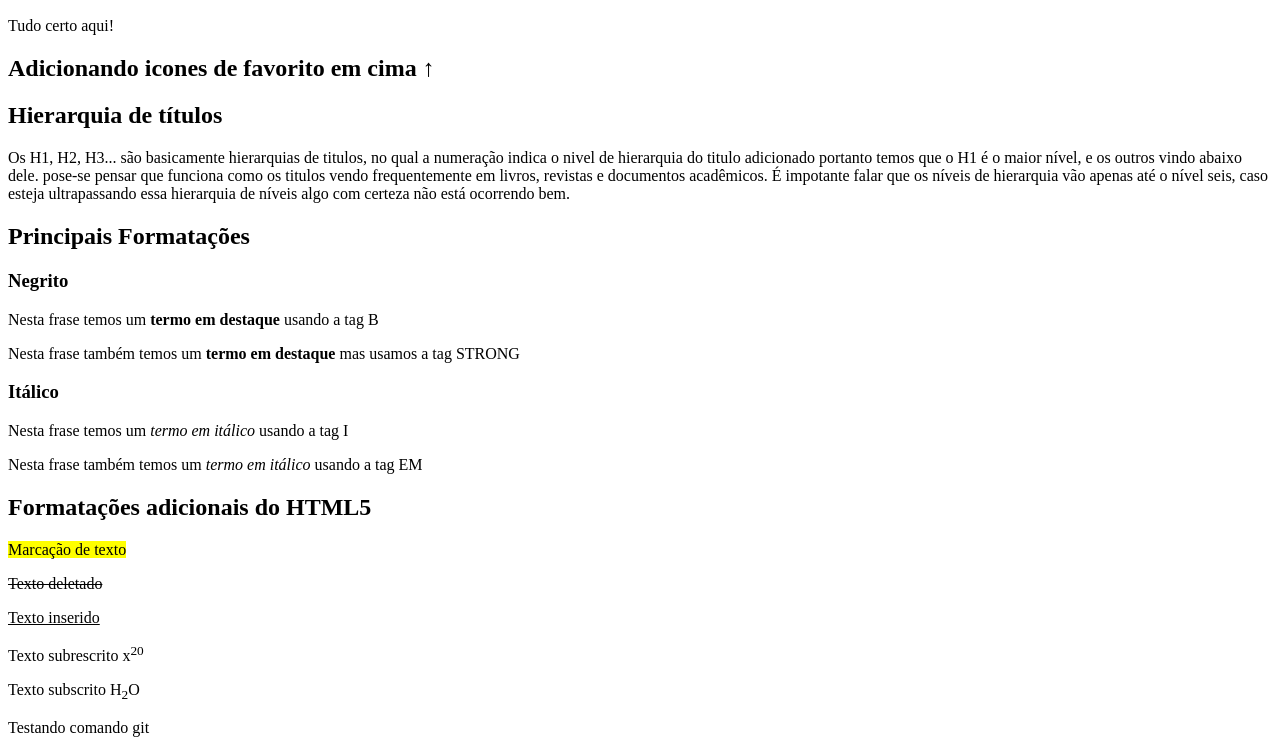
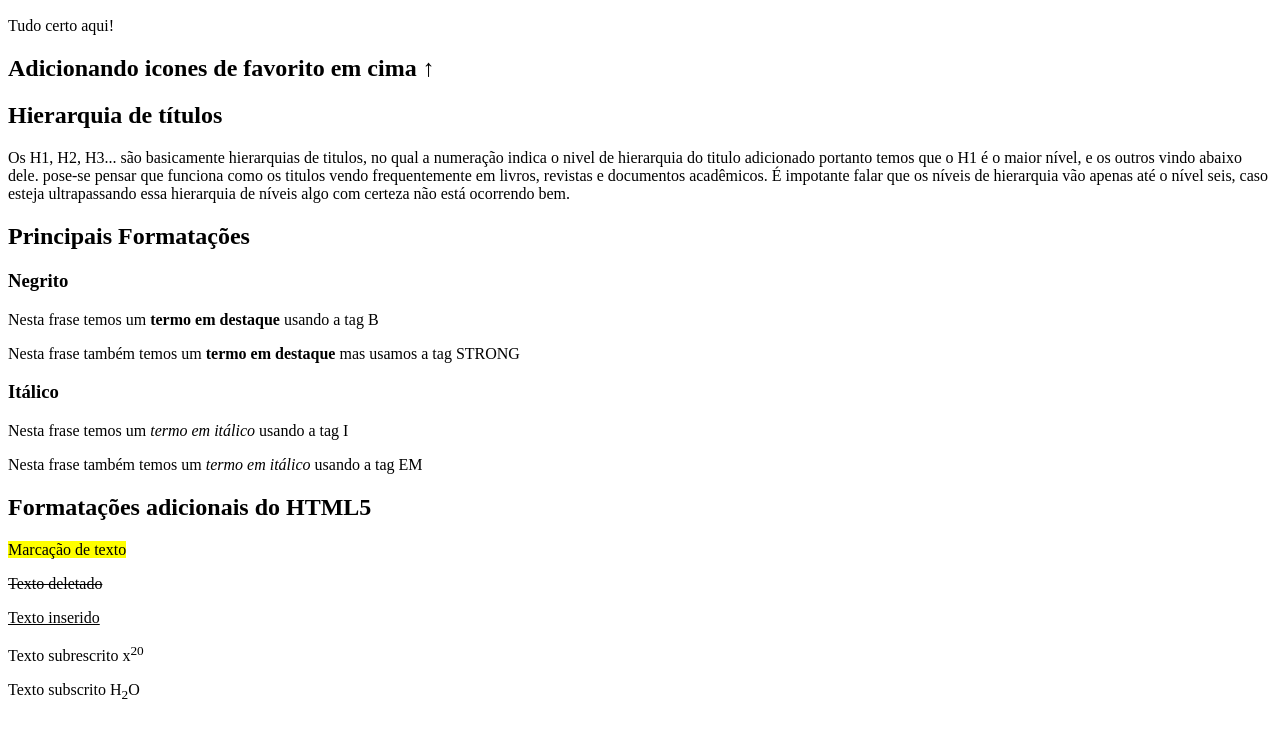
Before and after one commit to WiltonSR85/HTML-e-CSS, a plain HTML site: page index.html in a window 1280 px wide. Shown: the part 1043-1796 px from the top of the page. After the commit the page ends 1762 px from the top, so only its background shows below. Drawn offline with Linux system fonts and the light colour scheme.

Commit message:
Termino do teste

```diff
--- a/index.html
+++ b/index.html
@@ -72,6 +72,5 @@
     <p>Texto subrescrito x<sup>20</sup></p>
     <p>Texto subscrito H<sub>2</sub>O</p>
 
-    <p>Testando comando git</p>
 </body>
 </html>
```
